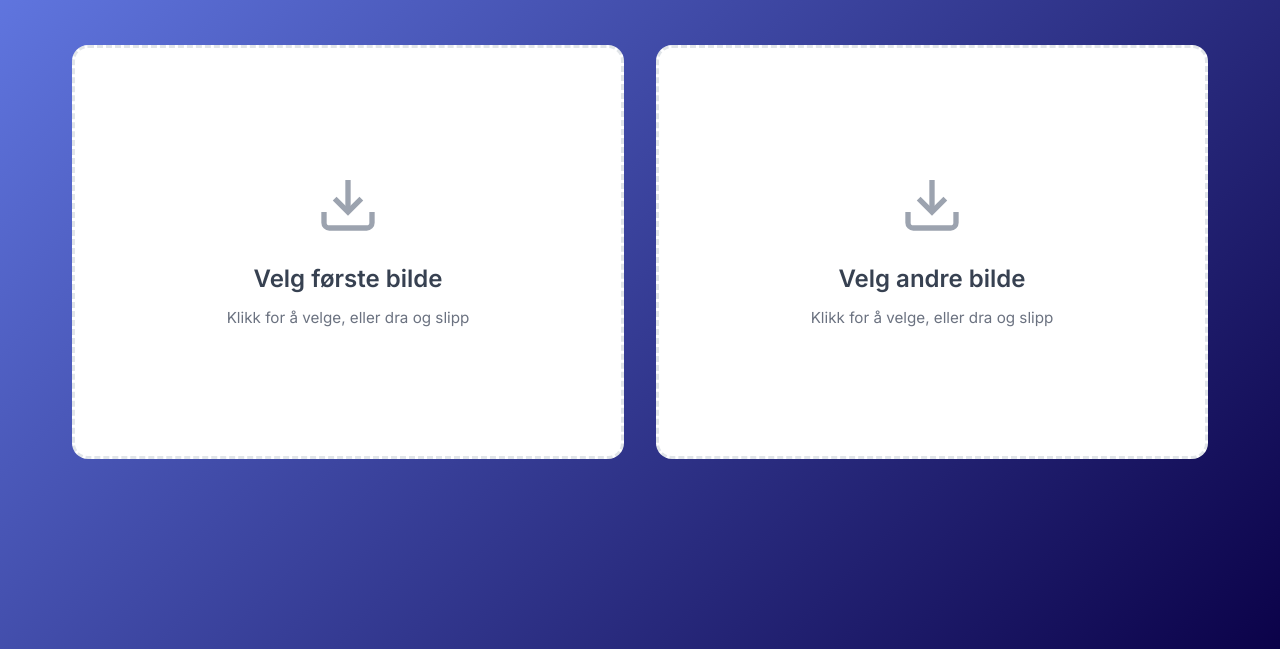
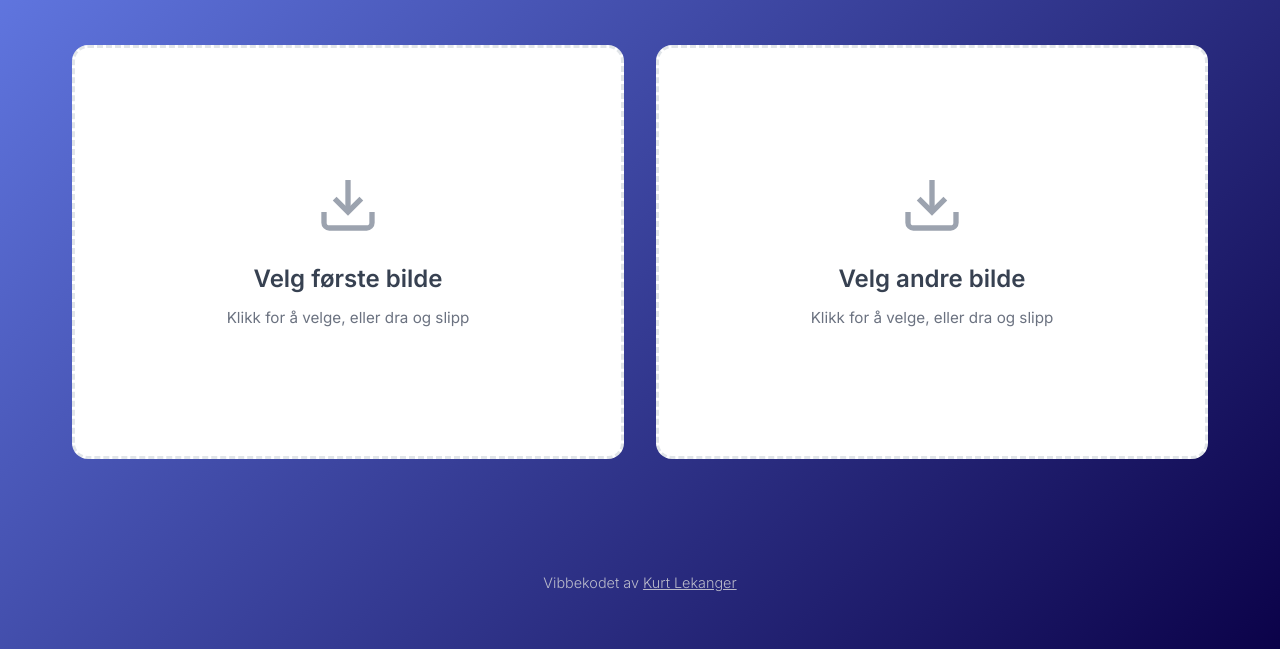
Before and after one commit to klekanger/combine-images, a plain HTML site: page index.html in a window 1280 px wide. Shown: the part 151-800 px from the top of the page. Drawn offline with Linux system fonts and the light colour scheme.

Commit message:
chore: add footer

```diff
--- a/index.html
+++ b/index.html
@@ -89,6 +89,11 @@
     </main>
   </div>
 
+  <footer>
+    <p>Vibbekodet av <a href="https://github.com/klekanger" target="_blank" rel="noopener noreferrer">Kurt Lekanger</a>
+    </p>
+  </footer>
+
   <script src="script.js"></script>
 </body>
 
--- a/styles.css
+++ b/styles.css
@@ -384,3 +384,20 @@ header p {
   padding-top: 0.5rem;
   font-size: 0.75rem;
 }
+
+footer {
+  text-align: center;
+  padding: 2rem 0;
+  color: #ddd;
+}
+
+footer p {
+  font-size: 0.9rem;
+  opacity: 0.8;
+  font-weight: 300;
+}
+
+footer a {
+  color: #ddd;
+
+}
```
